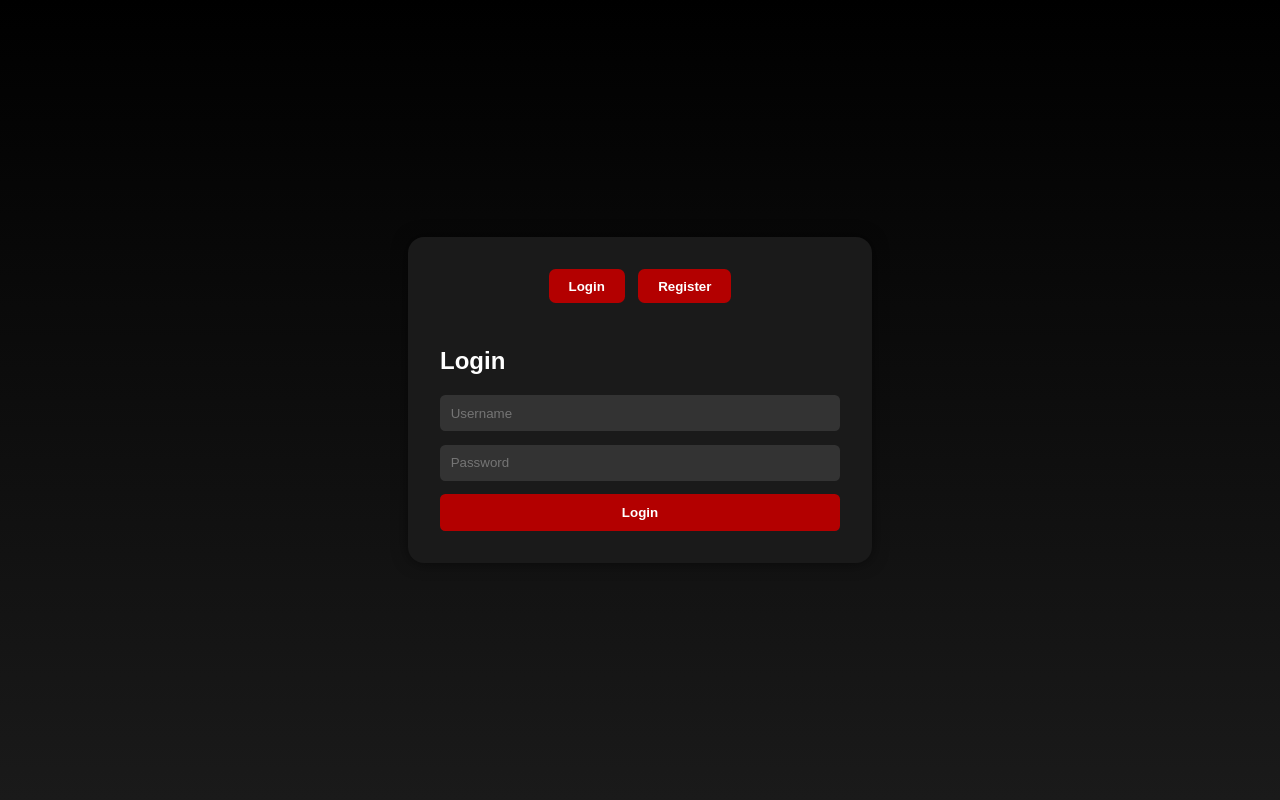
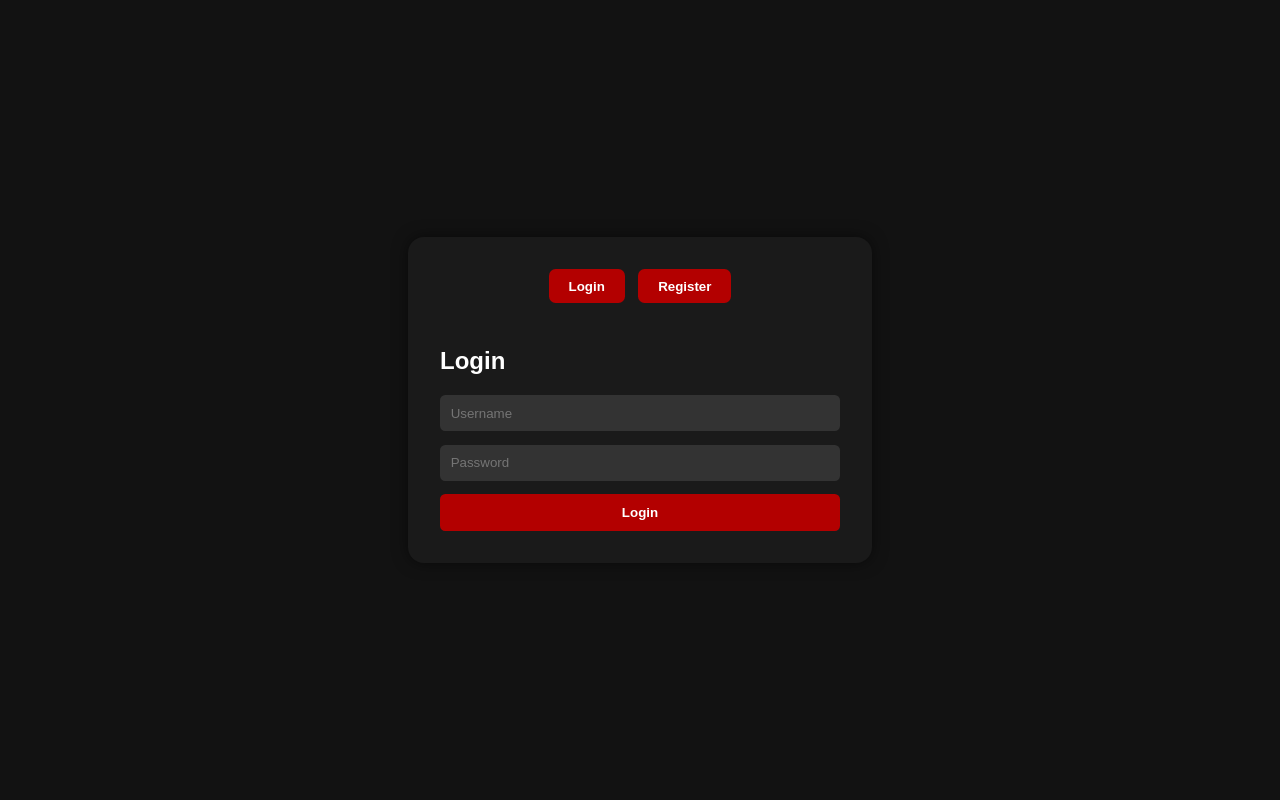
Before and after one commit to My-codeteam/CodeXio, a Django app: page /signup in a window 1280 px wide. Run offline with Django 4.2, Linux system fonts and the light colour scheme.

Commit message:
login/signup update

```diff
--- a/codexio_main/templates/codexio_main/signupform.html
+++ b/codexio_main/templates/codexio_main/signupform.html
@@ -8,7 +8,7 @@
       margin: 0;
       padding: 0;
       font-family: Arial, sans-serif;
-      background: linear-gradient(to bottom, #000000, #1a1a1a);
+      background: #121212;
       color: white;
       display: flex;
       justify-content: center;
```
